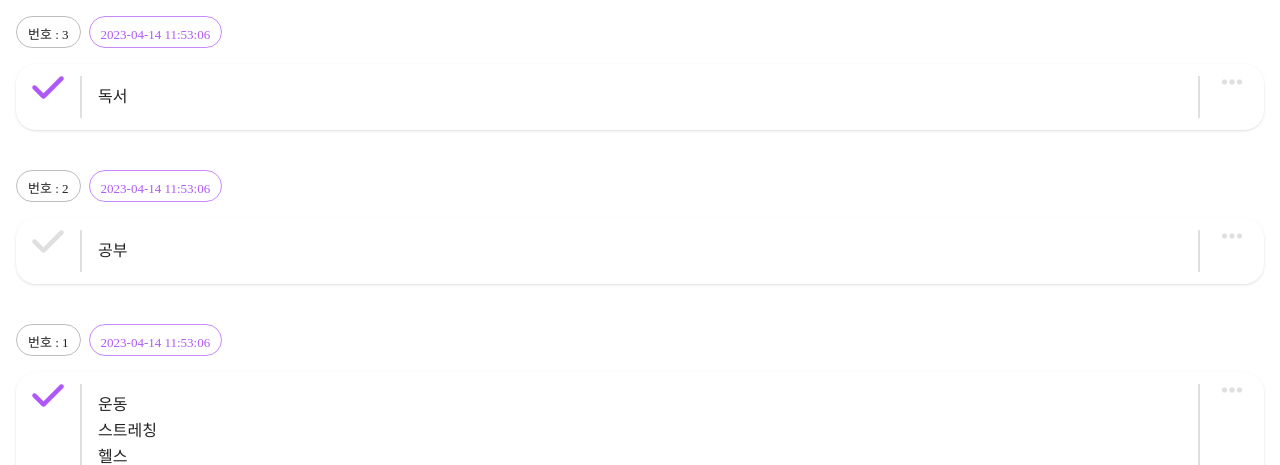
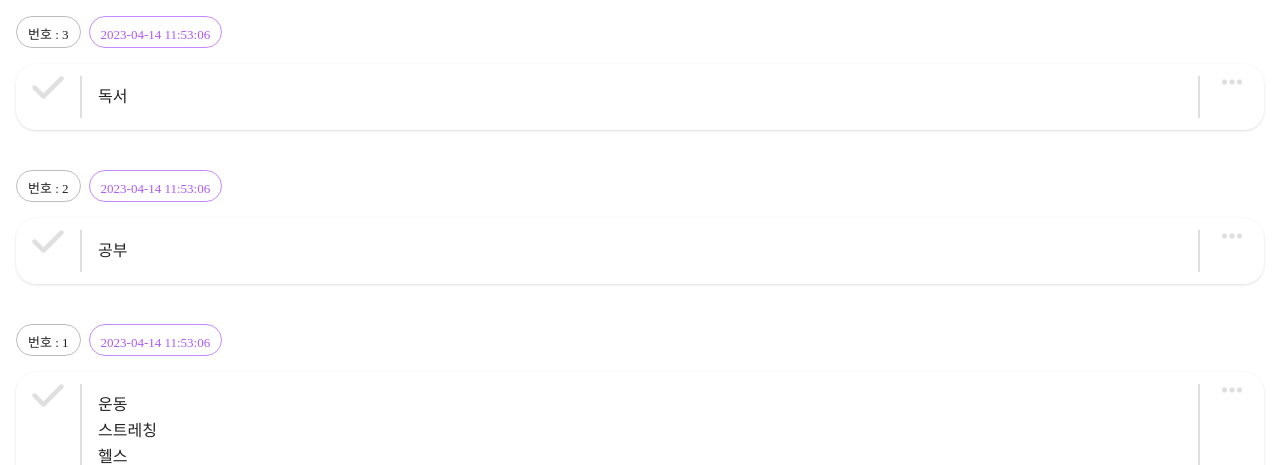
Before and after one commit to fbtjdwls04/2023-04-react-test, a React (Create React App) app: page / in a window 1280 px wide. Shown: the part 255-720 px from the top of the page. Built offline with nearby package versions, Linux system fonts and the light colour scheme; a web font is replaced by a local one.

Commit message:
체크기능 및 체크시 폰트에 체크라인 적용

```diff
--- a/src/App.js
+++ b/src/App.js
@@ -28,6 +28,7 @@ function useTodosState() {
       id,
       content: newContent,
       regDate: dateToStr(new Date()),
+      check: false,
     };
     SetTodos((todos) => [newTodo, ...todos]);
 
@@ -76,6 +77,13 @@ function useTodosState() {
     return todos[index];
   };
 
+  const check = (id) => {
+    const newTodo = todos.map((todo) =>
+      todo.id == id ? { ...todo, check: !todo.check } : todo
+    );
+    SetTodos(newTodo);
+  };
+
   return {
     todos,
     addTodo,
@@ -85,6 +93,7 @@ function useTodosState() {
     findTodoIndexById,
     findTodoById,
     modifyTodoById,
+    check,
   };
 }
 function TodoListItem({ todo, index, todosState, openDrawer }) {
@@ -108,6 +117,7 @@ function TodoListItem({ todo, index, todosState, openDrawer }) {
           <Button
             className="flex-shrink-0 !items-start !rounded-[20px_0_0_20px]"
             color="inherit"
+            onClick={() => todosState.check(todo.id)}
           >
             <span
               className={classNames(
@@ -115,9 +125,9 @@ function TodoListItem({ todo, index, todosState, openDrawer }) {
                 "items-center",
                 "text-4xl",
                 {
-                  "text-[color:var(--mui-color-primary-main)]": index % 2 == 0,
+                  "text-[color:var(--mui-color-primary-main)]": todo.check,
                 },
-                { "text-[#dfdfdf]": index % 2 != 0 }
+                { "text-[#dfdfdf]": !todo.check }
               )}
             >
               <i className="fa-solid fa-check"></i>
@@ -127,7 +137,13 @@ function TodoListItem({ todo, index, todosState, openDrawer }) {
           <div className="flex-shrink-0 my-3 mr-4 w-[2px] bg-[#dfdfdf]"></div>
 
           <div className="whitespace-pre-wrap leading-relaxed hover:text-[color:var(--mui-color-primary-main)] flex-grow my-5">
-            {todo.content}
+            <p
+              className={classNames({
+                "line-through": todo.check,
+              })}
+            >
+              {todo.content}
+            </p>
           </div>
 
           <div className="flex-shrink-0 my-3 w-[2px] bg-[#dfdfdf]"></div>
@@ -306,6 +322,7 @@ function TodoList({ todosState, noticeSnackBarState }) {
             <TodoListItem
               todo={todo}
               index={index}
+              todosState={todosState}
               openDrawer={todoOptionDrawerStatus.open}
             />
           ))}
```
